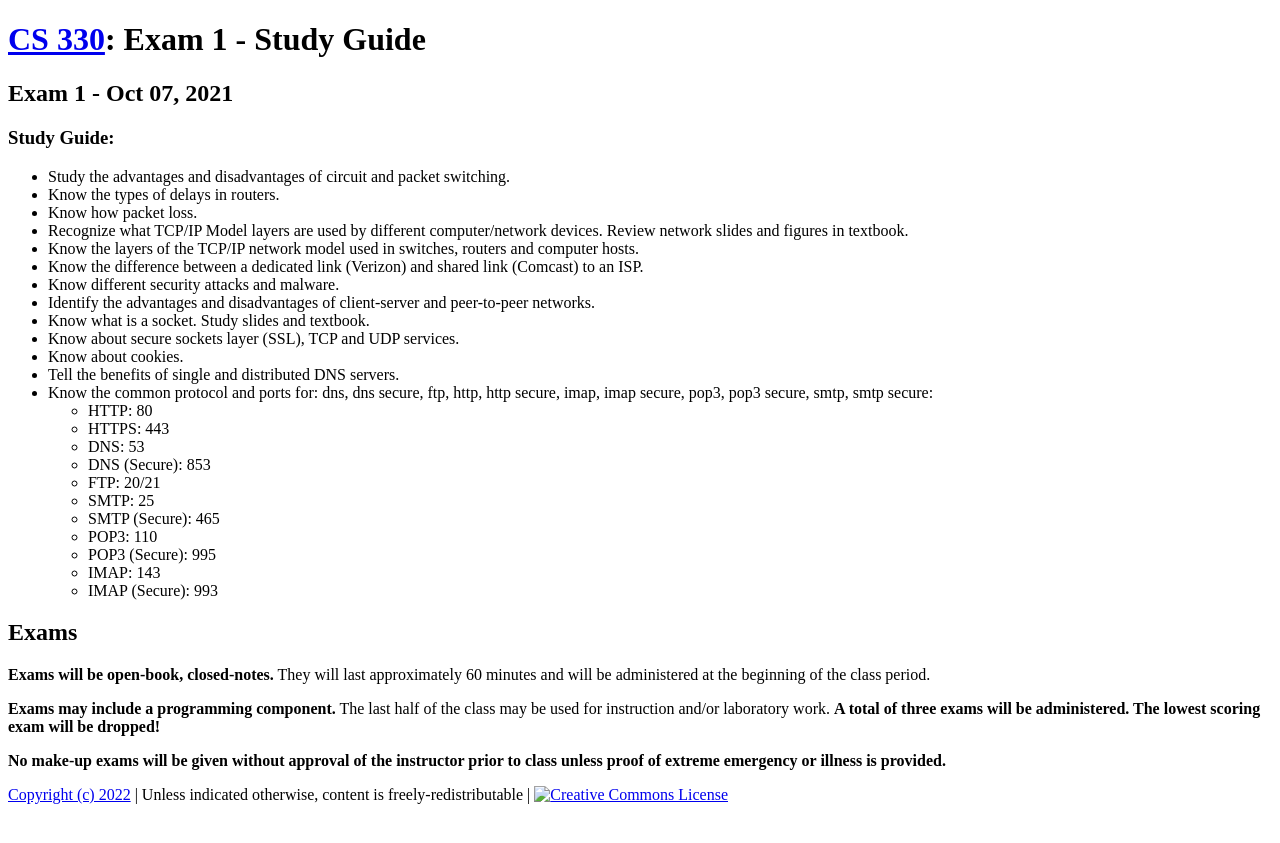
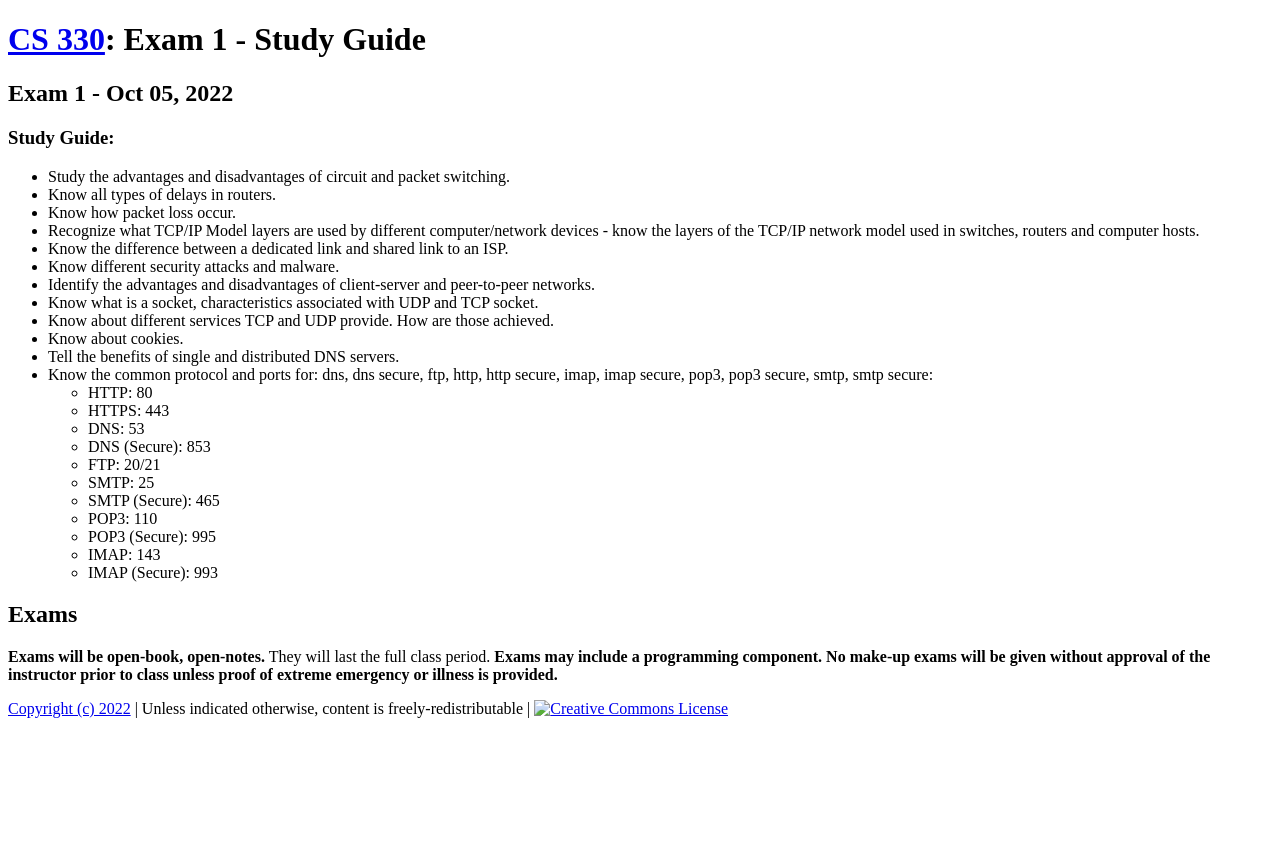
Before and after one commit to ycpcs/cs330-fall2023, a Jekyll site: the page built from exams/exam1_study_guide.md, in a window 1280 px wide. Shown: the top 843 px of the page. Built offline with Jekyll 4.4.1, drawn with Linux system fonts in a browser that asks for light colours.

Commit message:
study guide

```diff
--- a/exams/exam1_study_guide.md
+++ b/exams/exam1_study_guide.md
@@ -4,20 +4,19 @@ course_number: CS330
 title: "Exam 1 - Study Guide"
 ---
 
-Exam 1 - Oct 07, 2021
+Exam 1 - Oct 05, 2022
 -----------------------
 
 ### Study Guide:
 - Study the advantages and disadvantages of circuit and packet switching.
-- Know the types of delays in routers.
-- Know how packet loss.
-- Recognize what TCP/IP Model layers are used by different computer/network devices. Review network slides and figures in textbook.
-- Know the layers of the TCP/IP network model used in switches, routers and computer hosts.
-- Know the difference between a dedicated link (Verizon) and shared link (Comcast) to an ISP.
+- Know all types of delays in routers.
+- Know how packet loss occur.
+- Recognize what TCP/IP Model layers are used by different computer/network devices - know the layers of the TCP/IP network model used in switches, routers and computer hosts.
+- Know the difference between a dedicated link and shared link to an ISP.
 - Know different security attacks and malware.
 - Identify the advantages and disadvantages of client-server and peer-to-peer networks.
-- Know what is a socket. Study slides and textbook.
-- Know about secure sockets layer (SSL), TCP and UDP services.
+- Know what is a socket, characteristics associated with UDP and TCP socket.
+- Know about different services TCP and UDP provide. How are those achieved.
 - Know about cookies.
 - Tell the benefits of single and distributed DNS servers.
 - Know the common protocol and ports for: dns, dns secure, ftp, http, http secure, imap, imap secure, pop3, pop3 secure, smtp, smtp secure:
@@ -36,9 +35,6 @@ Exam 1 - Oct 07, 2021
 Exams
 -----------------
 
-<strong>Exams will be open-book, closed-notes.</strong> They will last approximately 60 minutes and will be administered at the beginning of the class period.
-
-<strong>Exams may include a programming component.</strong> The last half of the class may be used for instruction and/or laboratory work.
-<strong>A total of three exams will be administered. The lowest scoring exam will be dropped!</strong>
-
+<strong>Exams will be open-book, open-notes.</strong> They will last the full class period.
+<strong>Exams may include a programming component.</strong>
 <strong>No make-up exams will be given without approval of the instructor prior to class unless proof of extreme emergency or illness is provided.</strong>
```
Also changed, not shown: index.md (+1 -0 lines), schedule/index.md (+1 -1 lines).
